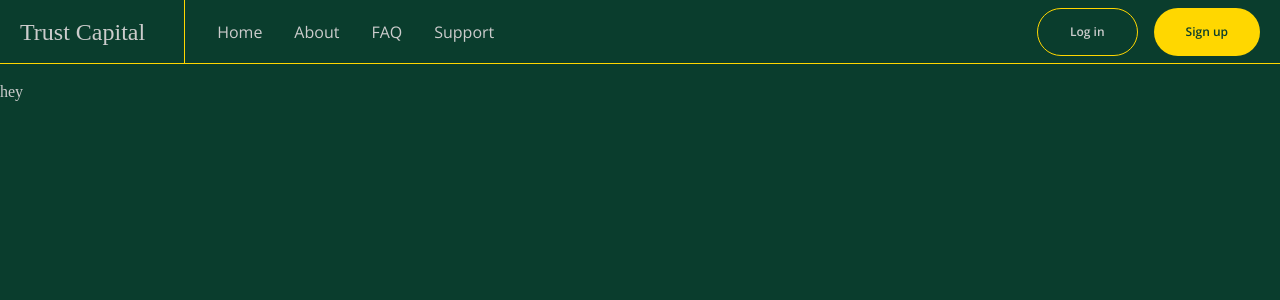
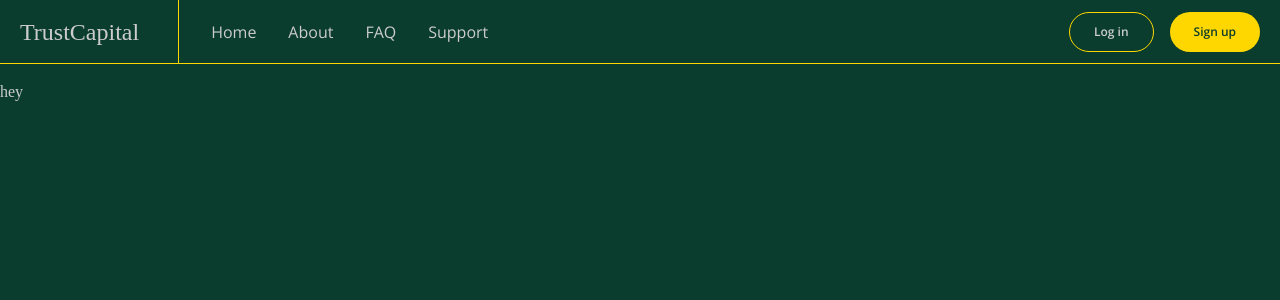
Before and after one commit to Joshardals/Trust-Capital, a Next.js app: page / in a window 1280 px wide. Shown: the top 300 px of the page. Built offline with nearby package versions, Linux system fonts and the light colour scheme; a web font is replaced by a local one.

Commit message:
initial commit

```diff
--- a/app/globals.css
+++ b/app/globals.css
@@ -3,4 +3,7 @@
 @tailwind utilities;
 
 @layer components {
+  .button {
+    @apply flex items-center h-10 w-auto px-6 text-center rounded-full;
+  }
 }
--- a/components/LandingPage/Header/Buttons/Login.tsx
+++ b/components/LandingPage/Header/Buttons/Login.tsx
@@ -3,10 +3,7 @@ import React from "react";
 
 const Login = () => {
   return (
-    <Link
-      href="/login"
-      className="max-md:hidden flex items-center h-12 w-auto border border-gold px-8 text-center rounded-full"
-    >
+    <Link href="/login" className="max-md:hidden button border border-gold">
       Log in
     </Link>
   );
--- a/components/LandingPage/Header/Buttons/SignUp.tsx
+++ b/components/LandingPage/Header/Buttons/SignUp.tsx
@@ -3,10 +3,7 @@ import React from "react";
 
 const SignUp = () => {
   return (
-    <Link
-      href="/sign-up"
-      className="h-12 flex items-center w-auto bg-gold text-green px-8 text-center rounded-full"
-    >
+    <Link href="/sign-up" className="bg-gold text-green button">
       Sign up
     </Link>
   );
--- a/components/LandingPage/Header/Nav/NavBar.tsx
+++ b/components/LandingPage/Header/Nav/NavBar.tsx
@@ -19,9 +19,9 @@ const NavBar = () => {
         {/* Company's Logo */}
         <div className=" flex items-center text-lg max-md:flex-1 pr-10 w-auto relative">
           <Link href="/" className="">
-            Trust Capital
+            TrustCapital
           </Link>
-          <div className=" max-md:hidden absolute top-0 right-0 w-[1px] bg-gold h-full" />
+          <div className=" max-md:hidden absolute top-0 right-0 border-r border-r-gold h-full" />
         </div>
 
         {/* The Navigation Links */}
--- a/components/LandingPage/Header/Nav/NavLinks.tsx
+++ b/components/LandingPage/Header/Nav/NavLinks.tsx
@@ -30,7 +30,7 @@ export const SideBar = () => {
         <Link
           key={link.name}
           href={link.href}
-          className="font-sans text-xl flex px-2 mt-3 rounded-sm transition duration-300 hover:mb-1 hover:text-gold"
+          className="font-sans text-xl flex mt-3 rounded-sm transition duration-300 hover:mb-1 hover:text-gold"
         >
           <p>{link.name}</p>
         </Link>
@@ -38,7 +38,7 @@ export const SideBar = () => {
       <div>
         <Link
           href="/login"
-          className="font-sans text-xl flex px-2 mt-3 rounded-sm transition duration-300 hover:mb-1 hover:text-gold"
+          className="font-sans text-xl flex mt-3 rounded-sm transition duration-300 hover:mb-1 hover:text-gold"
         >
           Log in
         </Link>
--- a/components/LandingPage/Header/Nav/SideNav.tsx
+++ b/components/LandingPage/Header/Nav/SideNav.tsx
@@ -23,7 +23,7 @@ const SideNav = ({ clicked, setClicked }: NavTypings) => {
           }
         )}
       >
-        <div className="mt-10 w-full px-4 space-y-4 h-full">
+        <div className="mt-8 w-full space-y-4 px-5 h-full">
           {/* Contains the Navigation Links */}
           <SideBar />
         </div>
```
